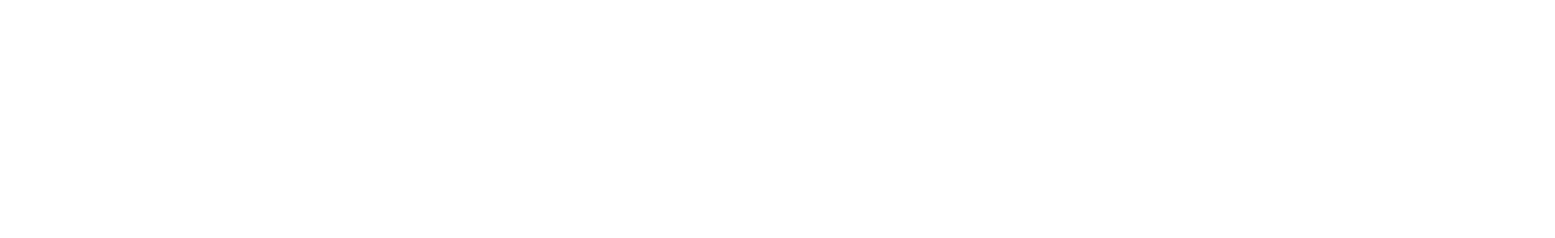
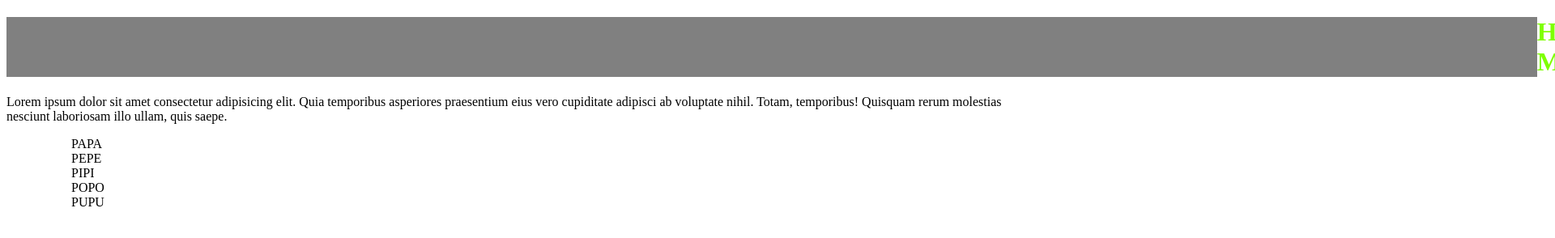
Before and after one commit to JuanQuiro/gitpopp_test, a plain HTML site: page index.html in a window 1280 px wide. Shown: the top 294 px of the page at 81% size, 1920 px wide, since content can reach past the window. Drawn offline with Linux system fonts and the light colour scheme.

Commit message:
Listo, finalizada la prueba

```diff
--- a/index.html
+++ b/index.html
@@ -1,10 +1,27 @@
 <!DOCTYPE html>
-<html lang="en">
-<head>
-    <meta charset="UTF-8">
-    <meta name="viewport" content="width=device-width, initial-scale=1.0">
-    <title>EJEMPLO</title>
-</head>
-<body>
-</body>
+<!--[if lt IE 7]>      <html class="no-js lt-ie9 lt-ie8 lt-ie7"> <![endif]-->
+<!--[if IE 7]>         <html class="no-js lt-ie9 lt-ie8"> <![endif]-->
+<!--[if IE 8]>         <html class="no-js lt-ie9"> <![endif]-->
+<!--[if gt IE 8]>      <html class="no-js"> <!--<![endif]-->
+<html>
+    <head>
+        <meta charset="utf-8">
+        <meta http-equiv="X-UA-Compatible" content="IE=edge">
+        <title>Ejemplo</title>
+        <meta name="description" content="Un Ejemplo de lo que puedo hacer en gitpod">
+        <meta name="viewport" content="width=device-width, initial-scale=1">
+        <link rel="stylesheet" href="/style.css">
+    </head>
+    <body>
+        <h1>HOlA MUNDO</h1>
+        <p>Lorem ipsum dolor sit amet consectetur adipisicing elit. Quia temporibus asperiores praesentium eius vero cupiditate adipisci ab voluptate nihil. Totam, temporibus! Quisquam rerum molestias nesciunt laboriosam illo ullam, quis saepe.</p>
+        <ol>
+            <ul>PAPA</ul>
+            <ul>PEPE</ul>
+            <ul>PIPI</ul>
+            <ul>POPO</ul>
+            <ul>PUPU</ul>
+        </ol>
+        <script src="" async defer></script>
+    </body>
 </html>
--- /dev/null
+++ b/style.css
@@ -0,0 +1,6 @@
+h1 {
+    color: chartreuse;
+    background-color: gray;
+    text-decoration: none;
+    padding-inline-start: 50cm;
+}
```
Also changed, not shown: 1 other file.
